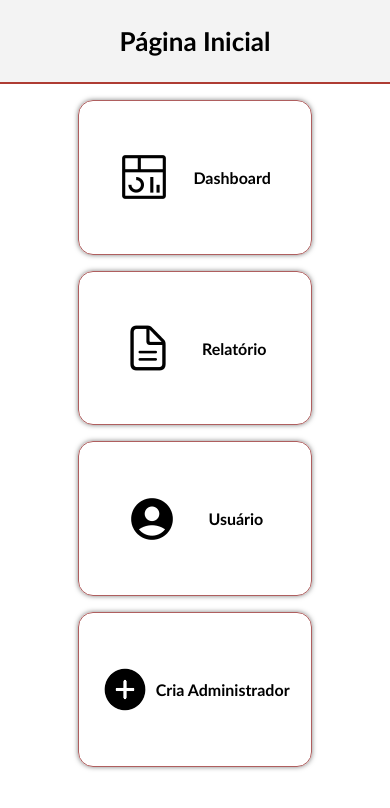
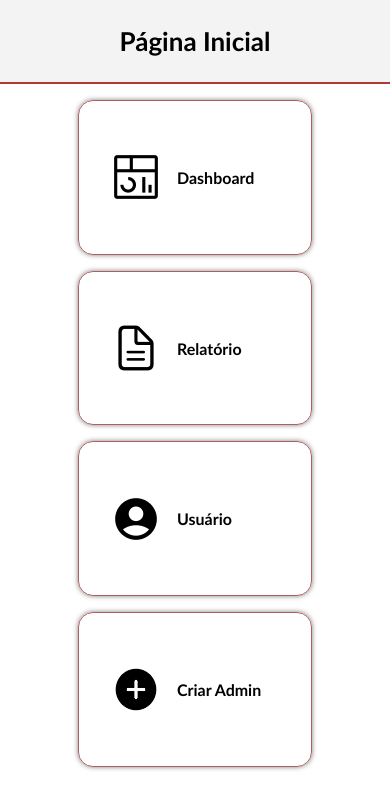
Before and after one commit to AsTunO/Frontend---ISI, a React (Vite) app: page /home in a window 390 px wide. Shown: the top 808 px of the page. Built offline with nearby package versions, Linux system fonts and the light colour scheme.

Commit message:
fix: icones dos botões da home realinhados

```diff
--- a/src/components/Card/card.css
+++ b/src/components/Card/card.css
@@ -33,12 +33,15 @@
 @media (max-width: 800px) {
     .card-container {
         flex-direction: row;
+        justify-content: left;
         border: 1px solid var(--light-red);
         padding: 1rem;
     }
 
     .card-container img {
         width: 25%;
+        margin-left: 1rem;
+        margin-right: 1rem;
     }
 
     .sidebar {
--- a/src/components/CardsList/cardsList.jsx
+++ b/src/components/CardsList/cardsList.jsx
@@ -13,7 +13,7 @@ function CardsList() {
         <Card title={"Dashboard"} alt={"admin icon"} icon={dashboardIconImage} route={"/"} />
         <Card title={"Relatório"} alt={"admin icon"} icon={reportIconImage} route={"/"} />
         <Card title={"Usuário"} alt={"admin icon"} icon={userIconImage} route={"/profile"} />
-        <Card title={"Cria Administrador"} alt={"admin icon"} icon={adminIconImage} route={"/new-adm"} />
+        <Card title={"Criar Admin"} alt={"admin icon"} icon={adminIconImage} route={"/new-adm"} />
       </div>
     );
 }
```
